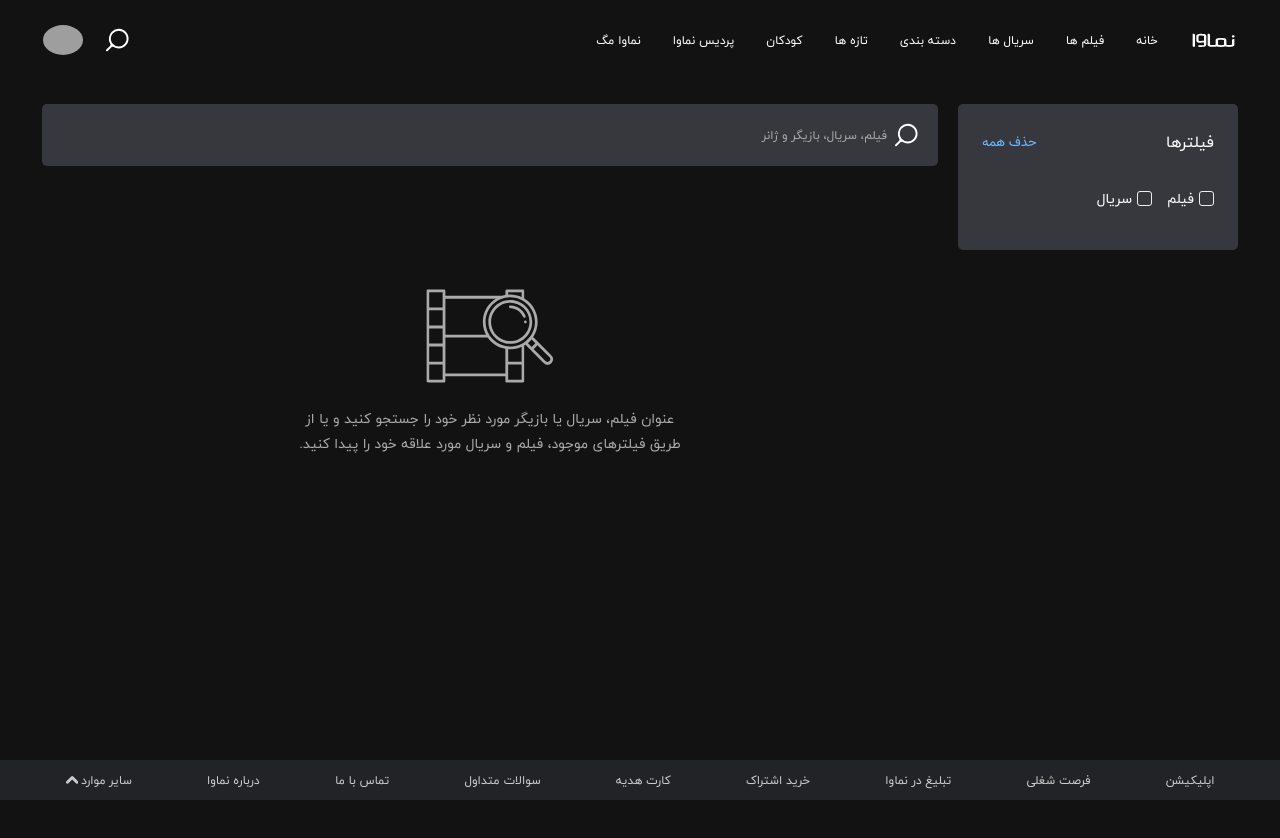
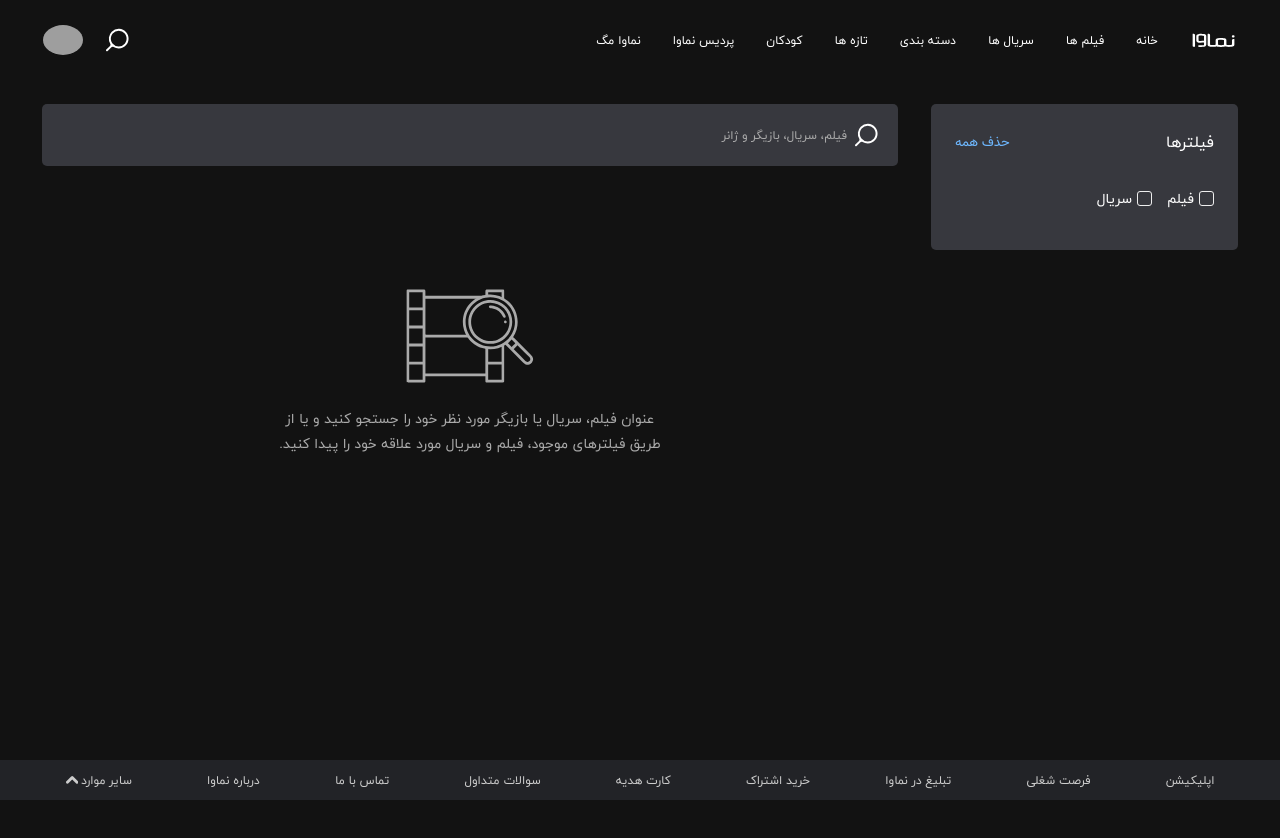
Before and after one commit to alifirozjaei/namava-search, a React app: page / in a window 1280 px wide. Shown: the top 838 px of the page. Built offline with nearby package versions, Linux system fonts and the light colour scheme; grey boxes are pictures that could not be loaded.

Commit message:
Add clear filter, fix sidebar styles

```diff
--- a/src/App.css
+++ b/src/App.css
@@ -49,7 +49,7 @@ input {
 
 .main .search-container {
   flex-grow: 1;
-  margin-right: 300px;
+  margin-right: 340px;
   height: 60px;
 }
 
--- a/src/App.jsx
+++ b/src/App.jsx
@@ -29,6 +29,11 @@ const App = () => {
 
   const typeSeriesChangeHandler = (checked) => {
     setTypeSeries(checked);
+  };
+
+  const onClearHandler = () => {
+    setTypeMovie(false);
+    setTypeSeries(false);
   };
 
   const getType = () => {
@@ -97,6 +102,9 @@ const App = () => {
           <SideBar
             onTypeMoviesChange={typeMoviesChangeHandler}
             onTypeSeriesChange={typeSeriesChangeHandler}
+            movie={typeMovie}
+            series={typeSeries}
+            onClear={onClearHandler}
           />
 
           <div className="search-container">
--- a/src/components/CheckBox/CheckBox.jsx
+++ b/src/components/CheckBox/CheckBox.jsx
@@ -1,13 +1,14 @@
 import React from "react";
 import styles from "./CheckBox.module.css";
 
-const CheckBox = ({ id, children, onChange }) => {
+const CheckBox = ({ id, children, onChange, checked }) => {
   return (
     <label className={styles["checkbox-container"]} htmlFor={id}>
       <input
         type="checkbox"
         id={id}
         onChange={(e) => onChange(e.target.checked)}
+        checked={checked}
       />
       <span className={styles.checkmark}></span>
       {children}
--- a/src/components/SideBar/SideBar.jsx
+++ b/src/components/SideBar/SideBar.jsx
@@ -2,7 +2,13 @@ import React from "react";
 import styles from "./SideBar.module.css";
 import CheckBox from "../CheckBox/CheckBox.jsx";
 
-const SideBar = ({ onTypeMoviesChange, onTypeSeriesChange }) => {
+const SideBar = ({
+  onTypeMoviesChange,
+  onTypeSeriesChange,
+  movie,
+  series,
+  onClear,
+}) => {
   return (
     <div className={styles.sidebar}>
       <div
@@ -10,13 +16,15 @@ const SideBar = ({ onTypeMoviesChange, onTypeSeriesChange }) => {
         style={{ marginBottom: "15px" }}
       >
         <span className="font-size-16">فیلترها</span>
-        <button className="btn color-info">حذف همه</button>
+        <button className="btn color-info" onClick={() => onClear()}>
+          حذف همه
+        </button>
       </div>
       <div className="flex">
-        <CheckBox onChange={onTypeMoviesChange} id="film">
+        <CheckBox onChange={onTypeMoviesChange} id="film" checked={movie}>
           فیلم
         </CheckBox>
-        <CheckBox onChange={onTypeSeriesChange} id="series">
+        <CheckBox onChange={onTypeSeriesChange} id="series" checked={series}>
           سریال
         </CheckBox>
       </div>
--- a/src/components/SideBar/SideBar.module.css
+++ b/src/components/SideBar/SideBar.module.css
@@ -1,6 +1,6 @@
 .sidebar {
-  max-width: 280px;
-  min-width: 280px;
+  max-width: 307px;
+  min-width: 307px;
   padding: 24px;
   background-color: #37383e;
   border-radius: 5px;
@@ -8,3 +8,14 @@
   right: 42px;
   top: 104px;
 }
+
+.sidebar-item {
+  display: flex;
+  border-bottom: 1px solid #aaa;
+  padding: 16px 0;
+  font-size: 14px;
+}
+
+.sidebar-item:last-child {
+  border-bottom: none;
+}
```
